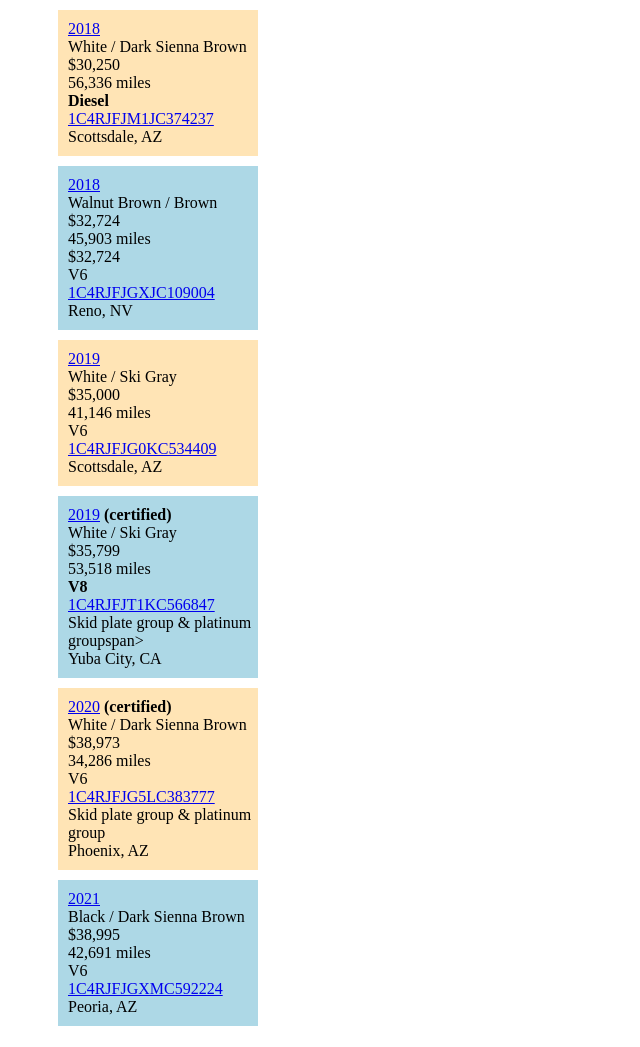
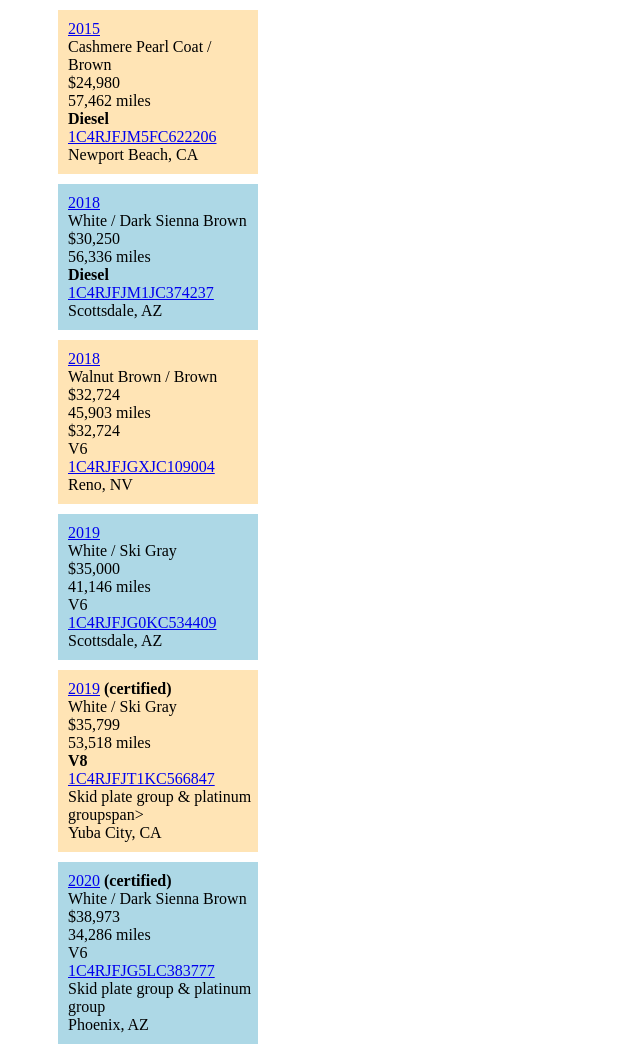
Before and after one commit to erikcox/jeeps, a plain HTML site: page index.html in a window 1280 px wide. Shown: the top 1047 px of the page, without its empty margins (0-640 px from the left). Drawn offline with Linux system fonts and the light colour scheme.

Commit message:
Update index.html

```diff
--- a/index.html
+++ b/index.html
@@ -8,7 +8,16 @@
     <link rel="stylesheet" href="main.css">
   </head>
   <body>
-  	<div class="flex-container">
+  <div class="flex-container">
+	<p><a href="https://www.phillipsauto.com/vehicle-details-old/used-2015-jeep-grand-cherokee-summit-newport-beach-ca-id-54153366">2015</a></p>
+	<p>Cashmere Pearl Coat / Brown</p>
+	<p>$24,980</p>
+	<p>57,462 miles</p>
+	<p class="bold">Diesel</p>
+	<p><a href="https://www.jeep.com/hostd/windowsticker/getWindowStickerPdf.do?vin=1C4RJFJM5FC622206">1C4RJFJM5FC622206</a></p>
+	<p>Newport Beach, CA</p>
+	</div>
+  <div class="flex-container">
 	<p><a href="https://www.google.com/url?q=https://www.cargurus.com/Cars/inventorylisting/viewDetailsFilterViewInventoryListing.action?sourceContext%3DcarGurusHomePageModel%26entitySelectingHelper.selectedEntity%3Dd490%26zip%3D90292%23listing%3D369619192/FEATURED/DEFAULT&amp;sa=D&amp;source=editors&amp;ust=1700468370773477&amp;usg=AOvVaw0q_HOrT-XCBGarV2uNGZrv">2018</a></p>
 	<p>White / Dark Sienna Brown</p>
 	<p>$30,250</p>
```
